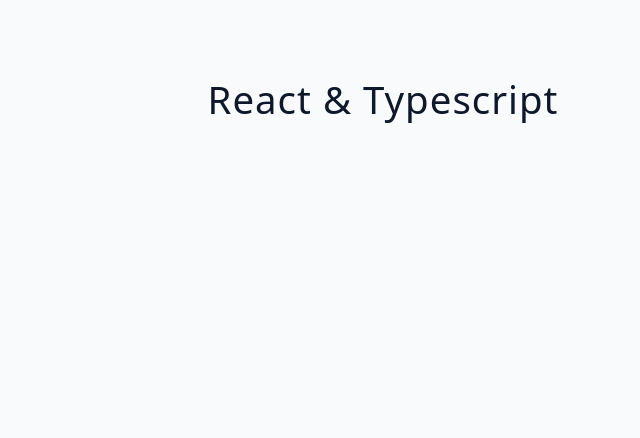
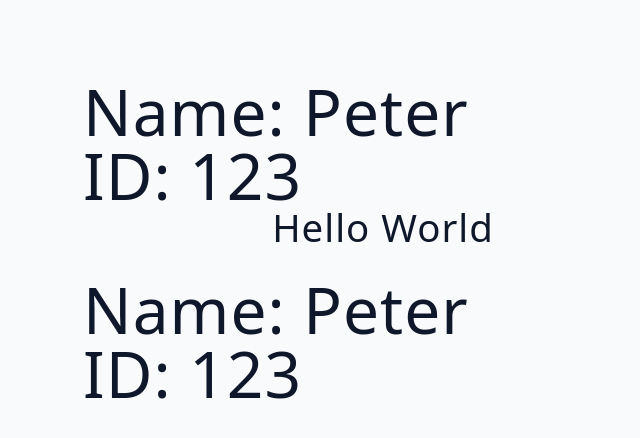
Before and after one commit to d-libards/typescript-react, a React (Vite) app: page / in a window 1280 px wide. Shown: the top 438 px of the page, without its empty margins (257-897 px from the left). Built offline with nearby package versions, Linux system fonts and the light colour scheme.

Commit message:
return and props

```diff
--- a/src/App.tsx
+++ b/src/App.tsx
@@ -1,7 +1,13 @@
+import Component from './starter/02-props';
+
 function App() {
   return (
     <main>
-      <h2>React & Typescript</h2>
+      <Component name="peter" id={123}>
+        <h2>hello world</h2>
+      </Component>
+
+      <Component name="peter" id={123} />
     </main>
   );
 }
--- a/src/starter/01-return/index.tsx
+++ b/src/starter/01-return/index.tsx
@@ -1,4 +1,4 @@
-function Component() {
+function Component(): React.JSX.Element {
   return (
     <div>
       <h2>React & Typescript</h2>
--- a/src/starter/02-props/index.tsx
+++ b/src/starter/02-props/index.tsx
@@ -1,8 +1,22 @@
-function Component() {
+import { type PropsWithChildren } from 'react';
+
+// type ComponentProps = {
+//   name: string;
+//   id: number;
+//   children?: React.ReactNode;
+// };
+
+type ComponentProps = PropsWithChildren<{
+  name: string;
+  id: number;
+}>;
+
+function Component({ name, id, children }: ComponentProps) {
   return (
     <div>
-      <h2>React & Typescript</h2>
-      <h2>Props</h2>
+      <h1>Name: {name}</h1>
+      <h1>ID: {id}</h1>
+      {children}
     </div>
   );
 }
```
